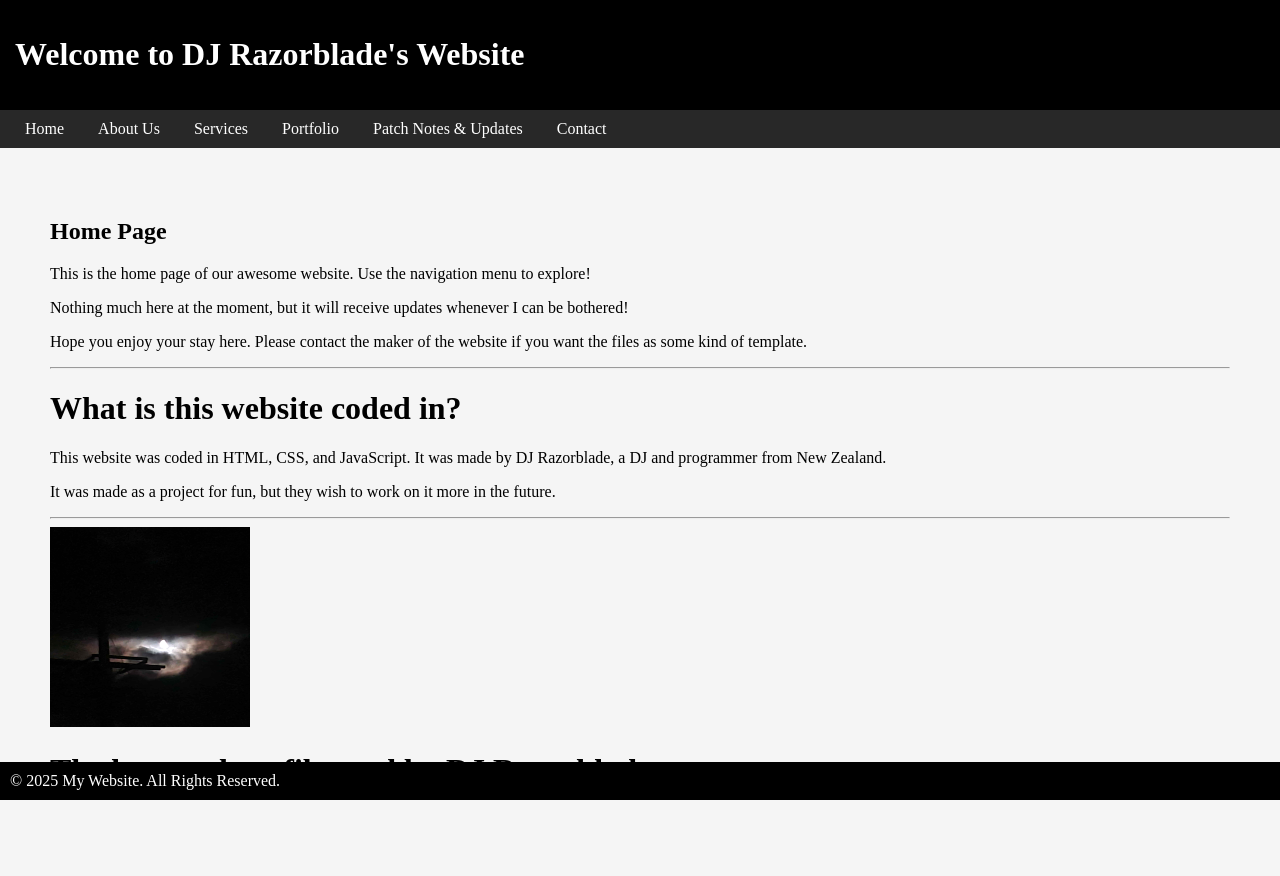
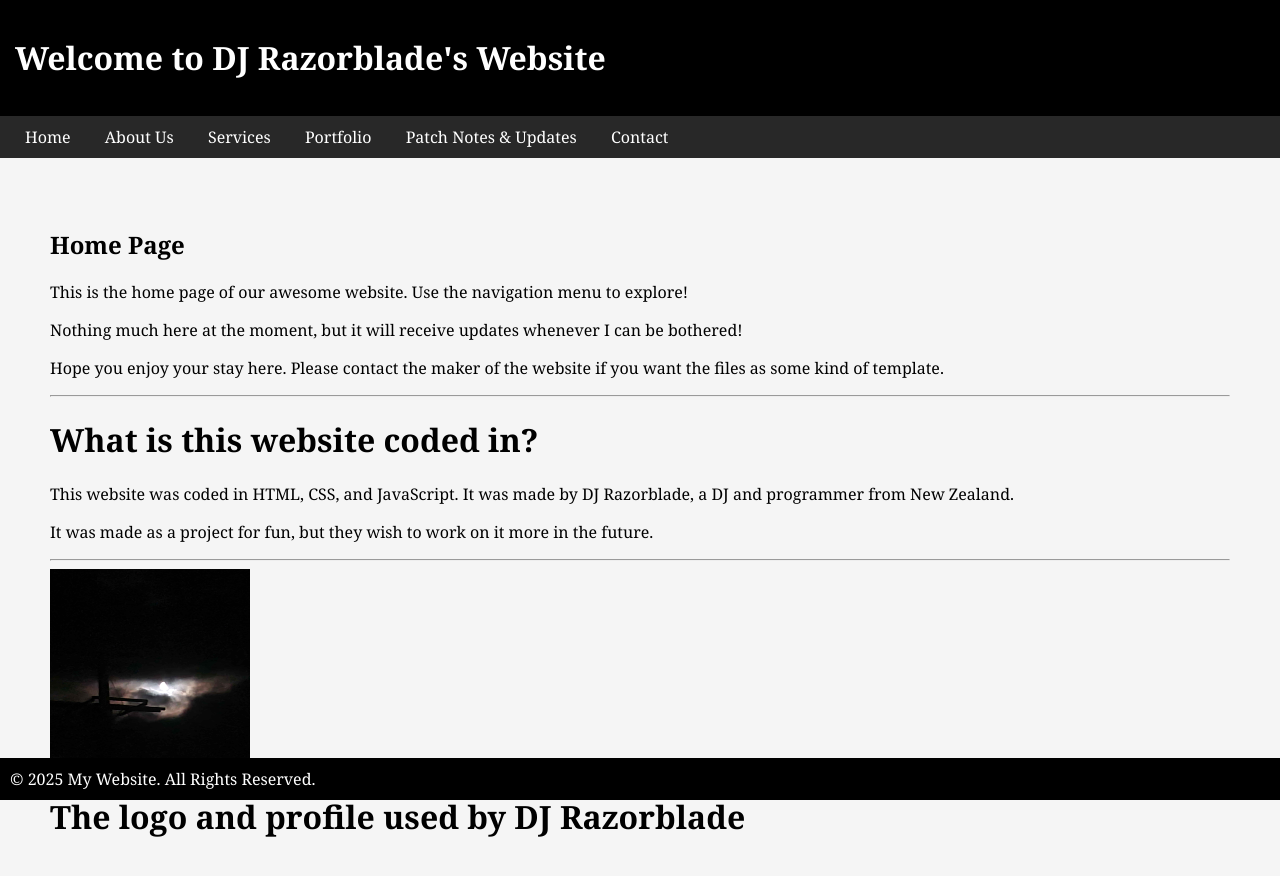
Before and after one commit to TERMINL-SOCHI/DJ-Moth.github.io, a plain HTML site: page index.html in a window 1280 px wide. Drawn offline with Linux system fonts and the light colour scheme; a script that the page names is missing.

Commit message:
fonts test

```diff
--- a/styles.css
+++ b/styles.css
@@ -1,6 +1,6 @@
 /* Reset styles */
 body {
-    font-family: 'Times New Roman', serif;
+    font-family: 'Georgia', serif;
     margin: 0;
     padding: 0;
     text-align: left;
```
